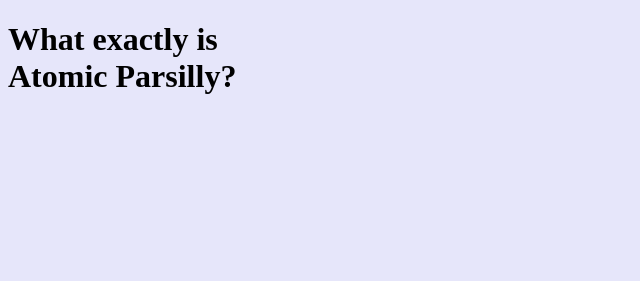
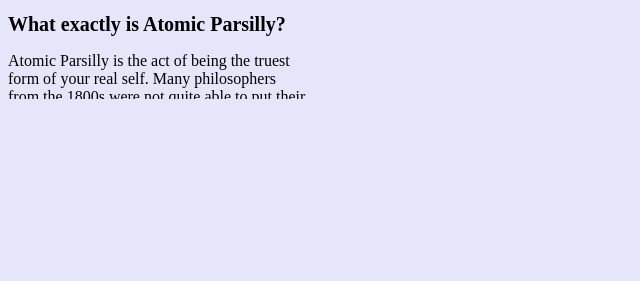
Before and after one commit to cstobbe/js_scraps, a PHP site: page / in a window 1280 px wide. Shown: the part 519-800 px from the top of the page, without its empty margins (0-640 px from the left). Run offline with PHP 8.4, Linux system fonts and the light colour scheme.

Commit message:
change the header size

```diff
--- a/style.css
+++ b/style.css
@@ -41,5 +41,5 @@
 }
 
 .container-header{
-  font-size:16px;
+  font-size:10px;
 }
```
